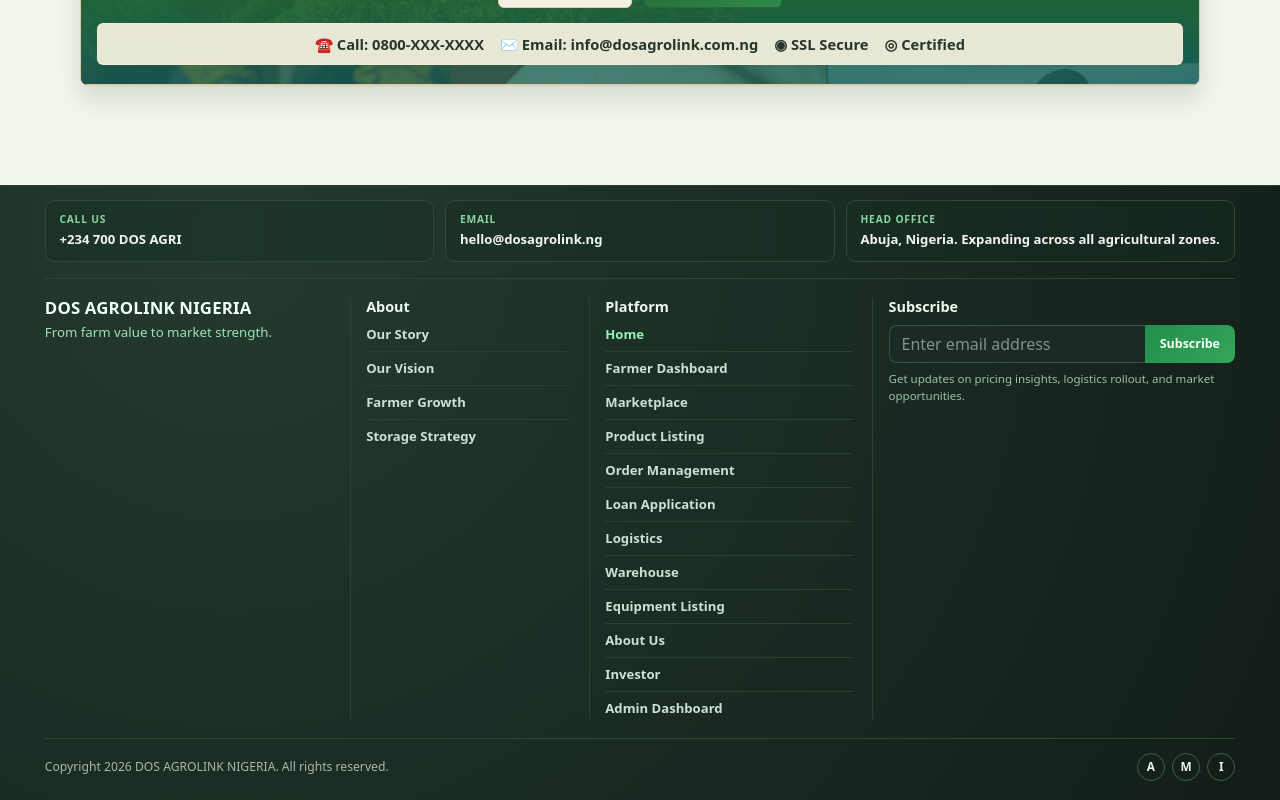
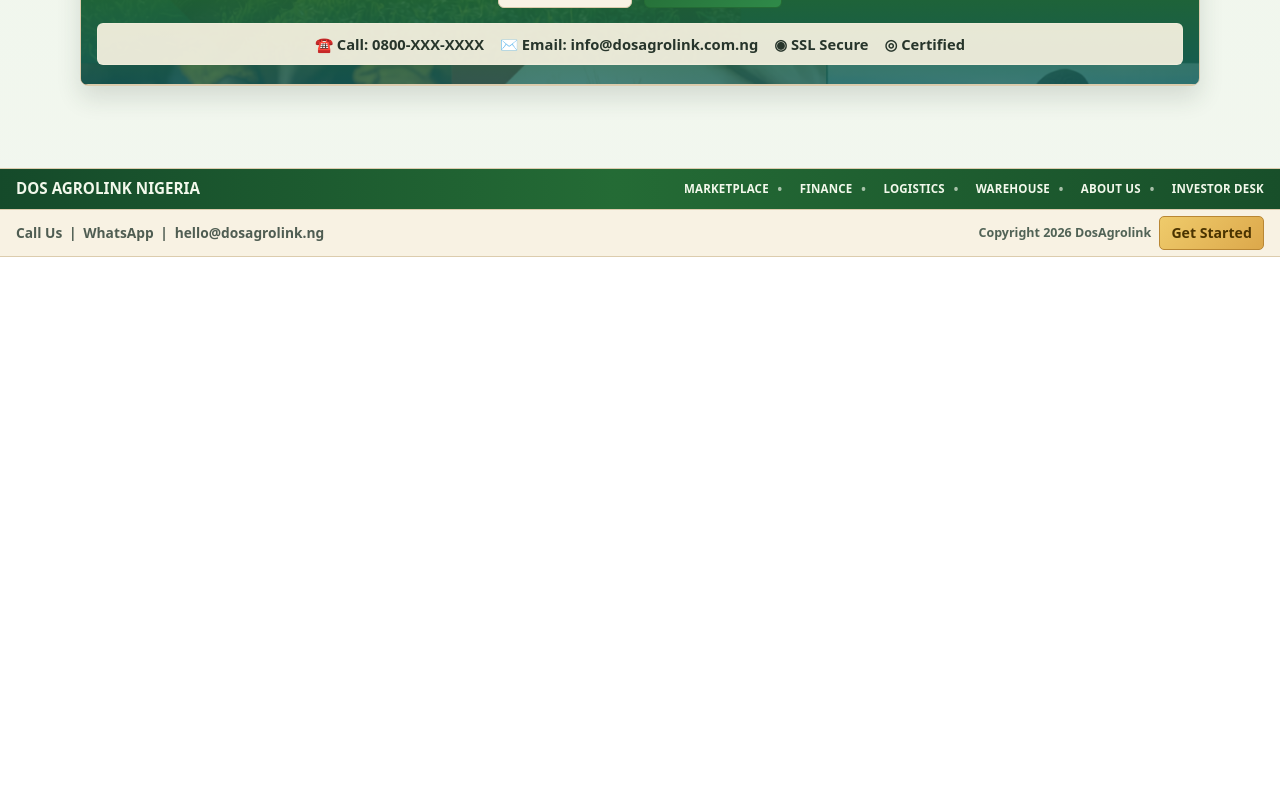
Before and after one commit to steve-diamond/agrolink-frontend, a Next.js app: page / in a window 1280 px wide. Shown: the part 1887-2687 px from the top of the page. After the commit the page ends 2144 px from the top, so only its background shows below. Built offline with nearby package versions, Linux system fonts and the light colour scheme.

Commit message:
Align footer with two-row brand header style

```diff
--- a/components/SiteFooter.tsx
+++ b/components/SiteFooter.tsx
@@ -5,85 +5,47 @@ import { usePathname } from "next/navigation";
 import { isRouteActive } from "@/lib/navigationActive";
 
 const footerLinks = [
-  { href: "/", label: "Home" },
-  { href: "/dashboard", label: "Farmer Dashboard" },
   { href: "/marketplace", label: "Marketplace" },
-  { href: "/product-listing", label: "Product Listing" },
-  { href: "/order-management", label: "Order Management" },
-  { href: "/loan-application", label: "Loan Application" },
+  { href: "/loan-application", label: "Finance" },
   { href: "/logistics", label: "Logistics" },
   { href: "/warehouse", label: "Warehouse" },
-  { href: "/equipment-listing", label: "Equipment Listing" },
   { href: "/about-us", label: "About Us" },
-  { href: "/investor", label: "Investor" },
-  { href: "/admin/login", label: "Admin Dashboard" },
+  { href: "/investor", label: "Investor Desk" },
 ];
 
 export default function SiteFooter() {
   const pathname = usePathname();
 
   return (
-    <footer className="site-footer" aria-label="Site footer">
-      <div className="site-footer-wrap">
-        <div className="site-footer-top">
-          <div>
-            <span>Call Us</span>
-            <p>+234 700 DOS AGRI</p>
-          </div>
-          <div>
-            <span>Email</span>
-            <p>hello@dosagrolink.ng</p>
-          </div>
-          <div>
-            <span>Head Office</span>
-            <p>Abuja, Nigeria. Expanding across all agricultural zones.</p>
-          </div>
+    <footer className="dos-footer" aria-label="Site footer">
+      <div className="dos-topbar">
+        <div className="dos-brand">
+          <strong>DOS AGROLINK NIGERIA</strong>
         </div>
 
-        <div className="site-footer-main">
-          <div>
-            <h3>DOS AGROLINK NIGERIA</h3>
-            <p className="site-footer-tagline">From farm value to market strength.</p>
-          </div>
+        <nav className="dos-menu" aria-label="Footer navigation">
+          {footerLinks.map((item, index) => (
+            <span key={item.href} className="flex items-center gap-2">
+              <Link href={item.href} className={isRouteActive(pathname, item.href) ? "active-nav-link" : undefined}>
+                {item.label}
+              </Link>
+              {index < footerLinks.length - 1 ? <span className="opacity-65">•</span> : null}
+            </span>
+          ))}
+        </nav>
+      </div>
 
-          <div>
-            <h4>About</h4>
-            <div className="site-footer-links site-footer-links-about" aria-label="About links">
-              <Link href="/about-us">Our Story</Link>
-              <Link href="/investor">Our Vision</Link>
-              <Link href="/loan-application">Farmer Growth</Link>
-              <Link href="/warehouse">Storage Strategy</Link>
-            </div>
-          </div>
-
-          <div>
-            <h4>Platform</h4>
-            <div className="site-footer-links site-footer-links-platform" aria-label="Platform links">
-              {footerLinks.map((item) => (
-                <Link key={item.href} href={item.href} className={isRouteActive(pathname, item.href) ? "active-footer-link" : undefined}>
-                  {item.label}
-                </Link>
-              ))}
-            </div>
-          </div>
-
-          <div>
-            <h4>Subscribe</h4>
-            <form className="site-footer-subscribe" onSubmit={(e) => e.preventDefault()}>
-              <input type="email" placeholder="Enter email address" aria-label="Enter email address" />
-              <button type="submit">Subscribe</button>
-            </form>
-            <p className="site-footer-note">Get updates on pricing insights, logistics rollout, and market opportunities.</p>
-          </div>
+      <div className="dos-subbar">
+        <div className="dos-subbar-contact" aria-label="Footer utilities">
+          <span>Call Us</span>
+          <span>|</span>
+          <span>WhatsApp</span>
+          <span>|</span>
+          <span>hello@dosagrolink.ng</span>
         </div>
-
-        <div className="site-footer-bottom">
-          <p>Copyright {new Date().getFullYear()} DOS AGROLINK NIGERIA. All rights reserved.</p>
-          <div>
-            <Link href="/about-us" aria-label="About DOS AGROLINK">A</Link>
-            <Link href="/marketplace" aria-label="Marketplace">M</Link>
-            <Link href="/investor" aria-label="Investor">I</Link>
-          </div>
+        <div className="dos-subbar-cta-wrap">
+          <span className="dos-footer-copy">Copyright {new Date().getFullYear()} DosAgrolink</span>
+          <Link href="/register" className="dos-get-started">Get Started</Link>
         </div>
       </div>
     </footer>
```
